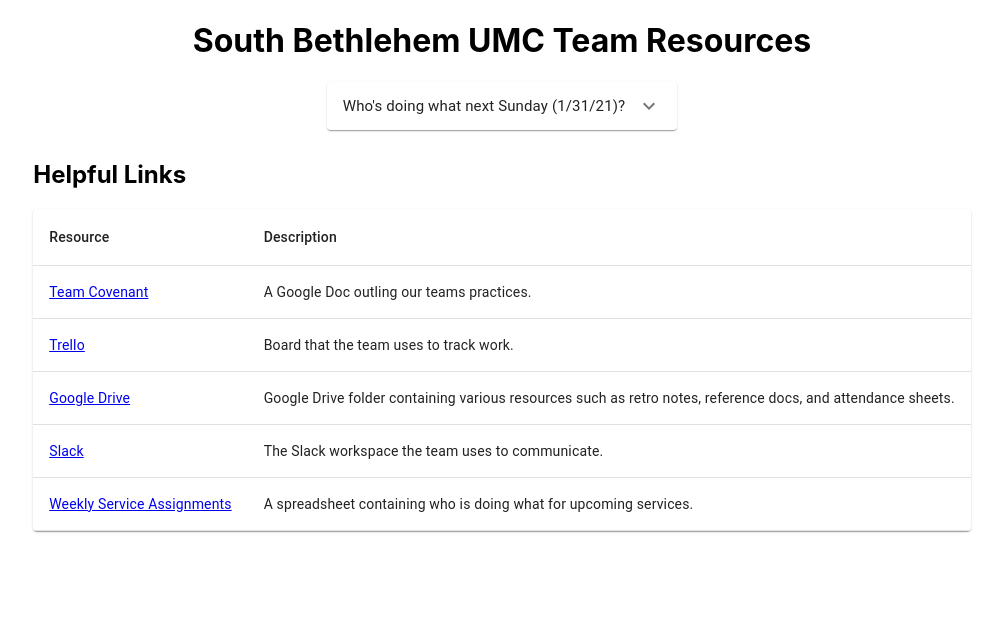
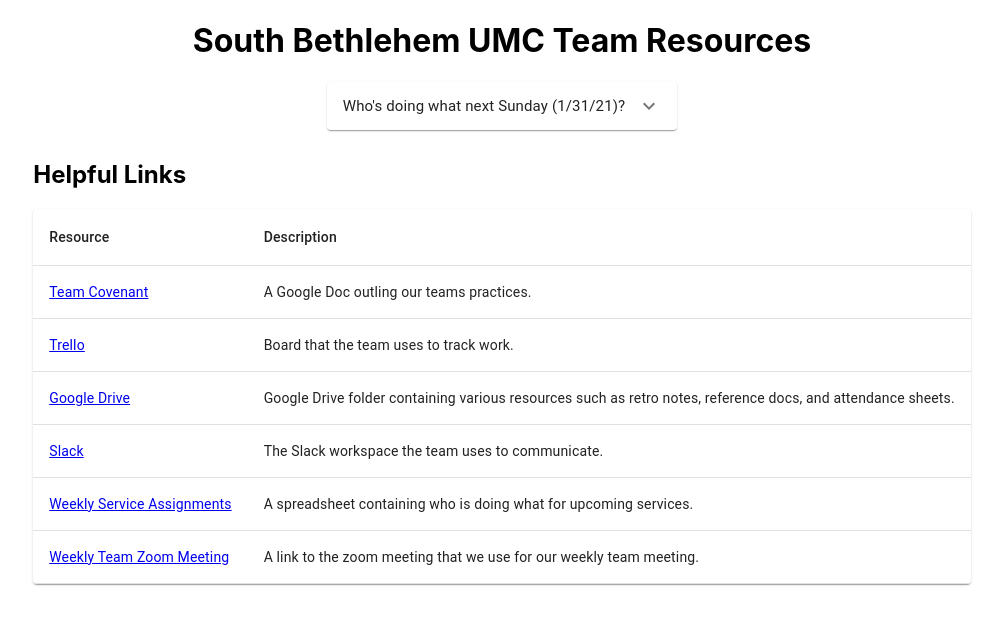
Before and after one commit to bmanley91/sbumc-resource-site, a Next.js app: page / in a window 1280 px wide. Shown: the top 624 px of the page, without its empty margins (138-1141 px from the left). Built offline with nearby package versions, Linux system fonts and the light colour scheme.

Commit message:
Added weekly meeting to the resource table.

```diff
--- a/data/resources.js
+++ b/data/resources.js
@@ -18,4 +18,8 @@ export const resourceData = [{
     name: 'Weekly Service Assignments',
     link: 'https://docs.google.com/spreadsheets/d/1h2ilLBuW8vW40ut4kM6uY0orrJ5Q-ZXVnOLxsOqHOnU/edit#gid=0',
     description: 'A spreadsheet containing who is doing what for upcoming services.'
+}, {
+    name: 'Weekly Team Zoom Meeting',
+    link: 'https://us02web.zoom.us/j/81681638201?pwd=WklMTFdodUhiZEUwYUZBRnduZmdJUT09',
+    description: 'A link to the zoom meeting that we use for our weekly team meeting.'
 }];
```
